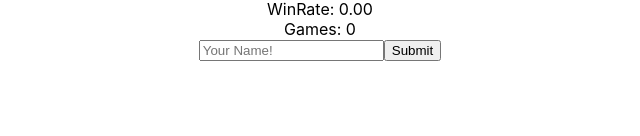
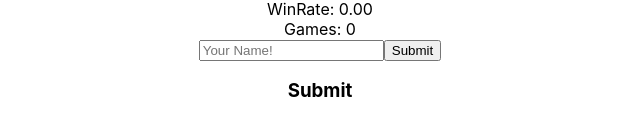
Before and after one commit to NK28116/PrivateDevelop, a React (Create React App) app in the folder win-rate-react19/: page / in a window 1280 px wide. Shown: the part 374-510 px from the top of the page, without its empty margins (320-960 px from the left). Built offline with nearby package versions, Linux system fonts and the light colour scheme.

Commit message:
登録者一覧のメソッドの完成

```diff
--- a/win-rate-react19/src/SubmitForm.tsx
+++ b/win-rate-react19/src/SubmitForm.tsx
@@ -1,15 +1,12 @@
 import { useOptimistic, useState, useRef } from "react";
 import { useFormStatus } from "react-dom";
-
-async function submitForm(query:FormData) {
-    await new Promise((res) => setTimeout(res, 1000));
-}
 
 ///placeHolder付き
 function SubmitNamePlaceHolder() {
     const { pending, data } = useFormStatus();
     return (
         <div>
+            <h3>{pending ? "Submitting..." : "Submit"}</h3>
             <p>{data ? `Submitting ${data?.get("name")}...` : ""}</p>
         </div>
     );
```
